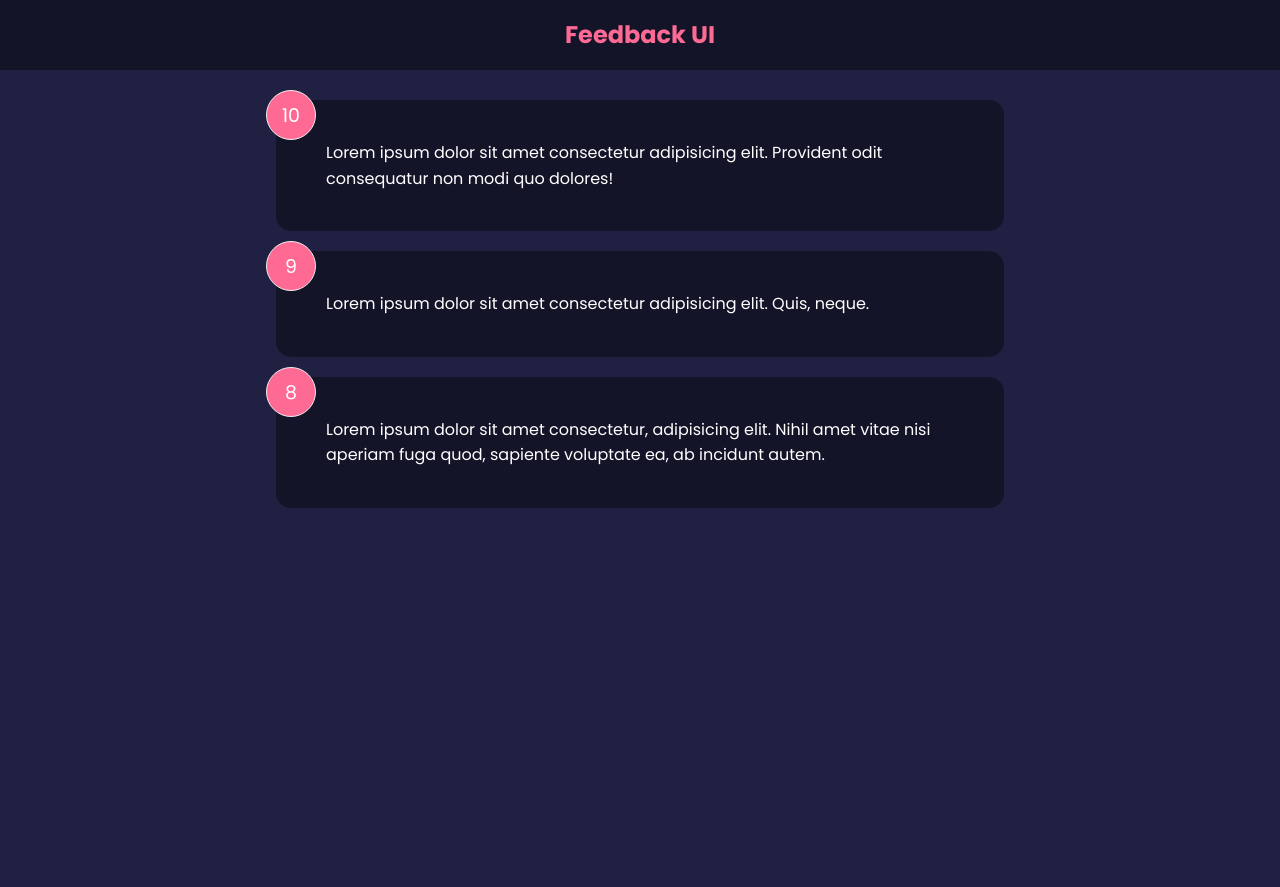
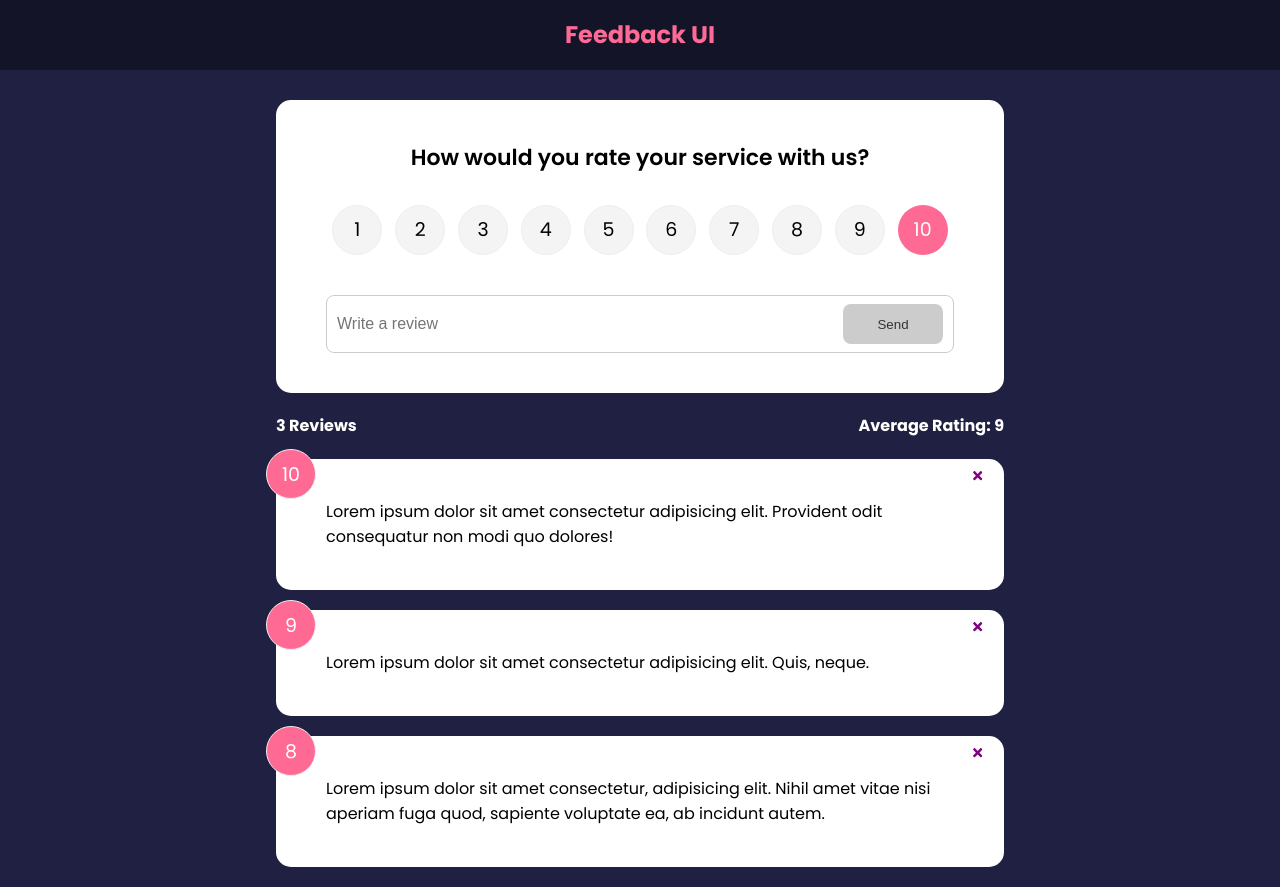
Before and after one commit to anthonyd43/feedback-ui, a React (Create React App) app: page / in a window 1280 px wide. Before the commit the page ends 800 px from the top, so only its background shows below. Built offline with nearby package versions, Linux system fonts and the light colour scheme.

Commit message:
Implemented FeedbackForm/List/Stats

```diff
--- a/package.json
+++ b/package.json
@@ -6,9 +6,13 @@
     "@testing-library/jest-dom": "^5.16.4",
     "@testing-library/react": "^13.3.0",
     "@testing-library/user-event": "^13.5.0",
+    "framer-motion": "^4.1.17",
     "react": "^18.2.0",
     "react-dom": "^18.2.0",
+    "react-icons": "^4.4.0",
     "react-scripts": "5.0.1",
+    "uid": "^2.0.0",
+    "uuid": "^8.3.2",
     "web-vitals": "^2.1.4"
   },
   "scripts": {
--- a/src/App.js
+++ b/src/App.js
@@ -1,16 +1,36 @@
+import { v4 as uuidv4 } from "uuid"
 import Header from "./Components/Header"
 import FeedbackData from "./data/FeedbackData"
 import FeedbackList from "./Components/FeedbackList"
+import FeedbackStats from "./Components/FeedbackStats"
+import FeedbackForm from "./Components/FeedbackForm"
 import { useState } from "react"
 
 function App() {
   const [feedback, setFeedback] = useState(FeedbackData)
 
+  const addFeedback = (newFeedback) => {
+    newFeedback.id = uuidv4()
+    setFeedback([newFeedback, ...feedback])
+  }
+
+  const deleteFeedback = (id) => {
+    if (window.confirm("Are you sure you want to delete?")) {
+      setFeedback(feedback.filter((item) => item.id !== id))
+    }
+  }
+
   return (
     <>
       <Header />
       <div className="container">
-        <FeedbackList feedback={feedback} />
+        <FeedbackForm handleAdd={addFeedback} />
+        <FeedbackStats feedback={feedback} />
+        <FeedbackList
+          feedback={feedback}
+          // Prop Drilling
+          handleDelete={deleteFeedback}
+        />
       </div>
     </>
   )
--- /dev/null
+++ b/src/Components/FeedbackForm.jsx
@@ -0,0 +1,60 @@
+import { useState } from "react"
+import Card from "./shared/Card"
+import Button from "./shared/Button"
+import RatingSelect from "./RatingSelect"
+
+function FeedbackForm({ handleAdd }) {
+  const [text, setText] = useState("")
+  const [btnDisabled, setBtnDisabled] = useState(true)
+  const [message, setMessage] = useState(null)
+  const [rating, setRating] = useState(10)
+
+  const handleTextChange = (e) => {
+    if (text === "") {
+      setBtnDisabled(true)
+      setMessage(null)
+    } else if (text !== "" && text.trim().length <= 10) {
+      setBtnDisabled(true)
+      setMessage("Text must be at least 10 characters")
+    } else {
+      setBtnDisabled(false)
+      setMessage(null)
+    }
+    setText(e.target.value)
+  }
+
+  const handleSubmit = (e) => {
+    e.preventDefault()
+    if (text.trim().length > 10) {
+      const newFeedback = {
+        text,
+        rating,
+      }
+      handleAdd(newFeedback)
+      setText("")
+    }
+  }
+
+  return (
+    <Card>
+      <form onSubmit={handleSubmit}>
+        <h2>How would you rate your service with us?</h2>
+        <RatingSelect select={(rating) => setRating(rating)} />
+        <div className="input-group">
+          <input
+            onChange={handleTextChange}
+            type="text"
+            placeholder="Write a review"
+            value={text}
+          />
+          <Button type="submit" isDisabled={btnDisabled}>
+            Send
+          </Button>
+        </div>
+        {message && <div className="message">{message}</div>}
+      </form>
+    </Card>
+  )
+}
+
+export default FeedbackForm
--- a/src/Components/FeedbackItem.jsx
+++ b/src/Components/FeedbackItem.jsx
@@ -1,10 +1,14 @@
+import { FaTimes } from "react-icons/fa"
 import Card from "./shared/Card"
 import PropTypes from "prop-types"
 
-function FeedbackItem({ item }) {
+function FeedbackItem({ item, handleDelete }) {
   return (
     <Card>
       <div className="num-display">{item.rating}</div>
+      <button onClick={() => handleDelete(item.id)} className="close">
+        <FaTimes color="purple" />
+      </button>
       <div className="text-display">{item.text}</div>
     </Card>
   )
--- a/src/Components/FeedbackList.jsx
+++ b/src/Components/FeedbackList.jsx
@@ -1,14 +1,19 @@
 import FeedbackItem from "./FeedbackItem"
 import PropTypes from "prop-types"
 
-function FeedbackList({ feedback }) {
+function FeedbackList({ feedback, handleDelete }) {
   if (!feedback || feedback.length === 0) {
     return <p>No Feedback Yet</p>
   }
   return (
     <div className="feedback-list">
       {feedback.map((item) => (
-        <FeedbackItem key={item.id} item={item} />
+        <FeedbackItem
+          key={item.id}
+          item={item}
+          // Prop Drilling
+          handleDelete={handleDelete}
+        />
       ))}
     </div>
   )
--- /dev/null
+++ b/src/Components/FeedbackStats.jsx
@@ -0,0 +1,23 @@
+import PropTypes from "prop-types"
+
+function FeedbackStats({ feedback }) {
+  // Calc Avg Ratings
+  let average =
+    feedback.reduce((acc, cur) => {
+      return acc + cur.rating
+    }, 0) / feedback.length
+  average = average.toFixed(1).replace(/[.,]0$/, "")
+
+  return (
+    <div className="feedback-stats">
+      <h4>{feedback.length} Reviews</h4>
+      <h4>Average Rating: {isNaN(average) ? 0 : average}</h4>
+    </div>
+  )
+}
+
+FeedbackStats.propTypes = {
+  feedback: PropTypes.array.isRequired,
+}
+
+export default FeedbackStats
--- /dev/null
+++ b/src/Components/RatingSelect.jsx
@@ -0,0 +1,29 @@
+import { useState } from "react"
+function RatingSelect({ select }) {
+  const [selected, setSelected] = useState(10)
+
+  const handleChange = (e) => {
+    setSelected(+e.currentTarget.value)
+    select(+e.currentTarget.value)
+  }
+
+  return (
+    <ul className="rating">
+      {Array.from({ length: 10 }, (_, i) => (
+        <li key={`rating-${i + 1}`}>
+          <input
+            type="radio"
+            id={`num${i + 1}`}
+            name="rating"
+            value={i + 1}
+            onChange={handleChange}
+            checked={selected === i + 1}
+          />
+          <label htmlFor={`num${i + 1}`}>{i + 1}</label>
+        </li>
+      ))}
+    </ul>
+  )
+}
+
+export default RatingSelect
--- /dev/null
+++ b/src/Components/shared/Button.jsx
@@ -0,0 +1,24 @@
+import PropTypes from "prop-types"
+
+function Button({ children, version, type, isDisabled }) {
+  return (
+    <button type={type} disabled={isDisabled} className={`btn btn-${version}`}>
+      {children}
+    </button>
+  )
+}
+
+Button.defaultProps = {
+  version: "primary",
+  type: "button",
+  isDisabled: false,
+}
+
+Button.propTypes = {
+  children: PropTypes.node.isRequired,
+  version: PropTypes.string,
+  type: PropTypes.string,
+  isDisabled: PropTypes.bool,
+}
+
+export default Button
--- a/src/Components/shared/Card.jsx
+++ b/src/Components/shared/Card.jsx
@@ -16,7 +16,7 @@
 }
 
 Card.defaultProps = {
-  reverse: true,
+  reverse: false,
 }
 
 Card.propTypes = {
```
Also changed, not shown: 1 other file (tests, documents, lock files or other folders).
